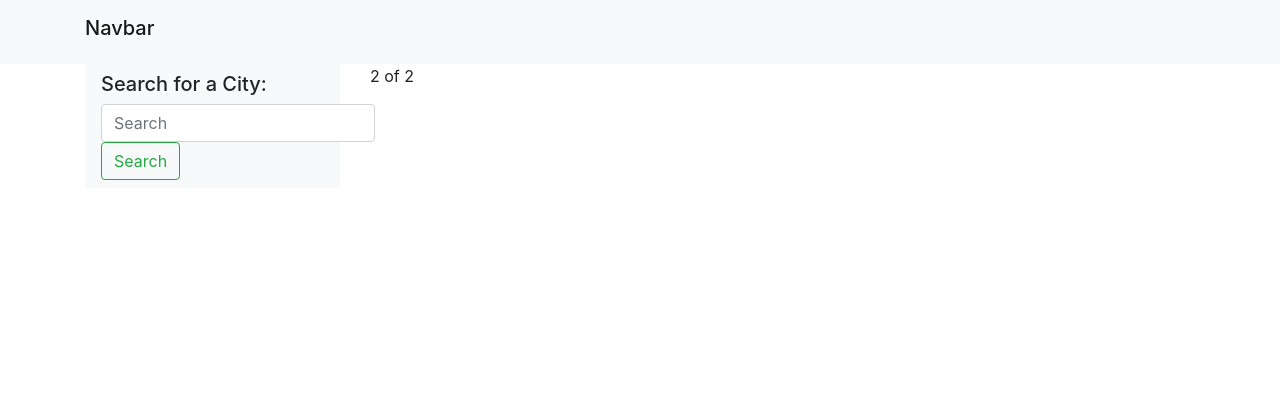
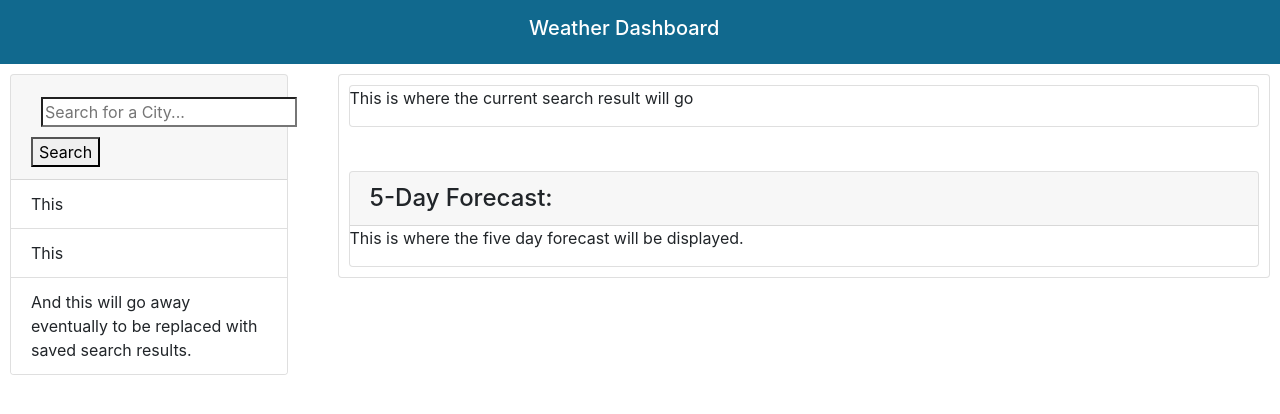
Before and after one commit to rnick1/Weather_App, a plain HTML site: page index.html in a window 1280 px wide. Drawn offline with nearby package versions, Linux system fonts and the light colour scheme.

Commit message:
Added cards and format. Also added some styling.

```diff
--- a/index.html
+++ b/index.html
@@ -13,30 +13,40 @@
 
 <body>
 
-    <nav class="navbar navbar-expand-lg navbar-light bg-light">
+    <nav class="navbar navbar-expand-lg">
         <div class="container">
-            <h1 class="navbar-brand">Navbar</h1>
+            <h1 class="navbar-brand">Weather Dashboard</h1>
         </div>
     </nav>
 
-    <div class="container">
         <div class="row">
             <div class="col-sm-3">
-                <nav class="navbar navbar-light bg-light">
-                    <form class="form-inline">
-                        <h5>Search for a City:</h5>
-                      <input class="form-control sm" type="search" placeholder="Search" aria-label="Search">
-                      <button class="btn btn-outline-success my-2 my-sm-0" type="submit">Search</button>
-                    </form>
-                </nav>
+                <div class="card">
+                    <div class="card-header">
+                        <input type="search" placeholder="Search for a City..." id="search-bar">
+                        <button>Search</button>
+                    </div>
+                    <ul class="list-group list-group-flush">
+                        <li class="list-group-item">This</li>
+                        <li class="list-group-item">This</li>
+                        <li class="list-group-item">And this will go away eventually to be replaced with saved search results.</li>
+                    </ul>
+                </div>
             </div>
 
-        <div class="col-sm-9">
-              2 of 2
-         </div>
-    </div>
-
-
+            <div class="col-sm-9">
+                <div class="card">
+                    <div class="card">
+                        <p>This is where the current search result will go</p>
+                    </div>
+                        <br>
+                    <div class="card">
+                        <h4 class="card-header">5-Day Forecast:</h4>
+                        <p>This is where the five day forecast will be displayed.</p>
+                    </div>
+                </div>
+            </div>
+        </div>
 
     <link rel="stylesheet" href="script.js">
 </body>
--- a/style.css
+++ b/style.css
@@ -0,0 +1,16 @@
+#search-bar {
+    margin: 10px;
+}
+
+.card {
+    margin: 10px;
+}
+
+.navbar {
+    background-color: #11698e;
+    color: white;
+}
+
+.navbar-brand{
+    margin-left: 40%;
+}
```
